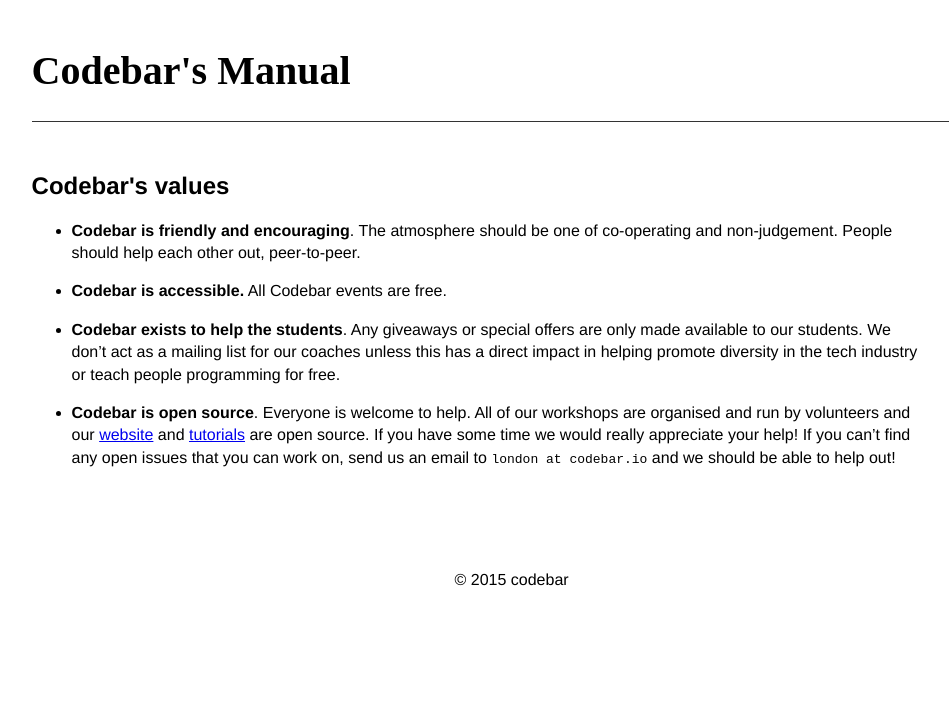
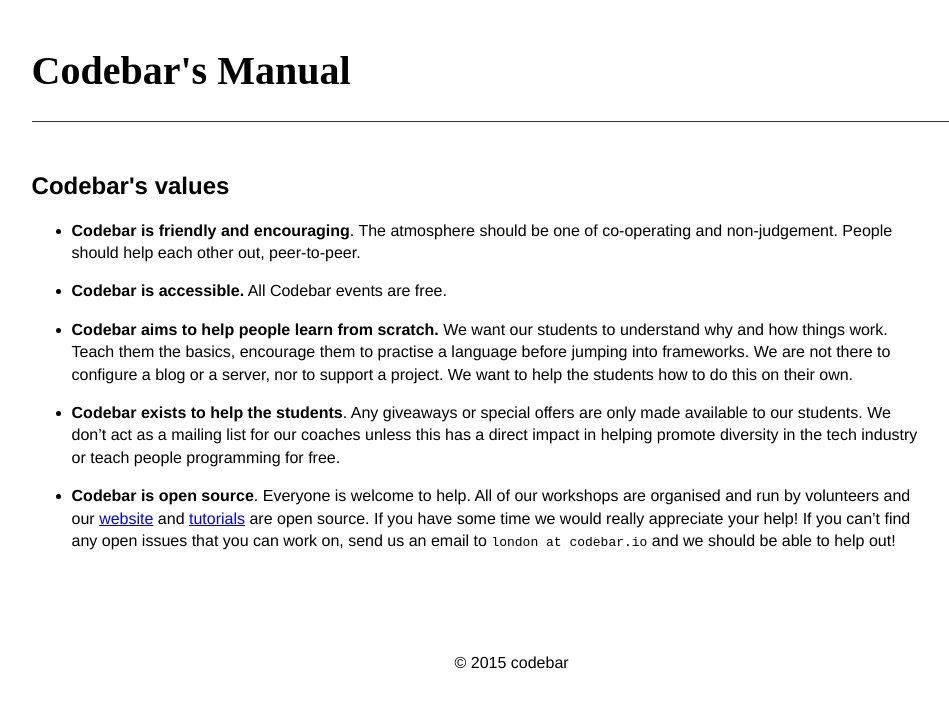
Before and after one commit to codebar/manual, a Jekyll site: the page built from _posts/2015-02-03-codebar-values.md, in a window 1280 px wide. Shown: the top 708 px of the page, without its empty margins (164-1113 px from the left). Built offline with Jekyll 4.4.1, drawn with Linux system fonts in a browser that asks for light colours; Markdown is read by kramdown in place of the engine named in the settings.

Commit message:
update codebar values

```diff
--- a/_posts/2015-02-03-codebar-values.md
+++ b/_posts/2015-02-03-codebar-values.md
@@ -7,6 +7,8 @@
 
 * **Codebar is accessible.** All Codebar events are free.
 
+* **Codebar aims to help people learn from scratch.** We want our students to understand why and how things work. Teach them the basics, encourage them to practise a language before jumping into frameworks. We are not there to configure a blog or a server, nor to support a project. We want to help the students how to do this on their own.
+
 * **Codebar exists to help the students**. Any giveaways or special offers are only made available to our students. We don't act as a mailing list for our coaches unless this has a direct impact in helping promote diversity in the tech industry or teach people programming for free.
 
 * **Codebar is open source**. Everyone is welcome to help. All of our workshops are organised and run by volunteers and our [website](https://github.com/codebar/planner) and [tutorials](https://github.com/codebar/tutorials) are open source. If you have some time we would really appreciate your help! If you can't find any open issues that you can work on, send us an email to `london at codebar.io` and we should be able to help out!
```
